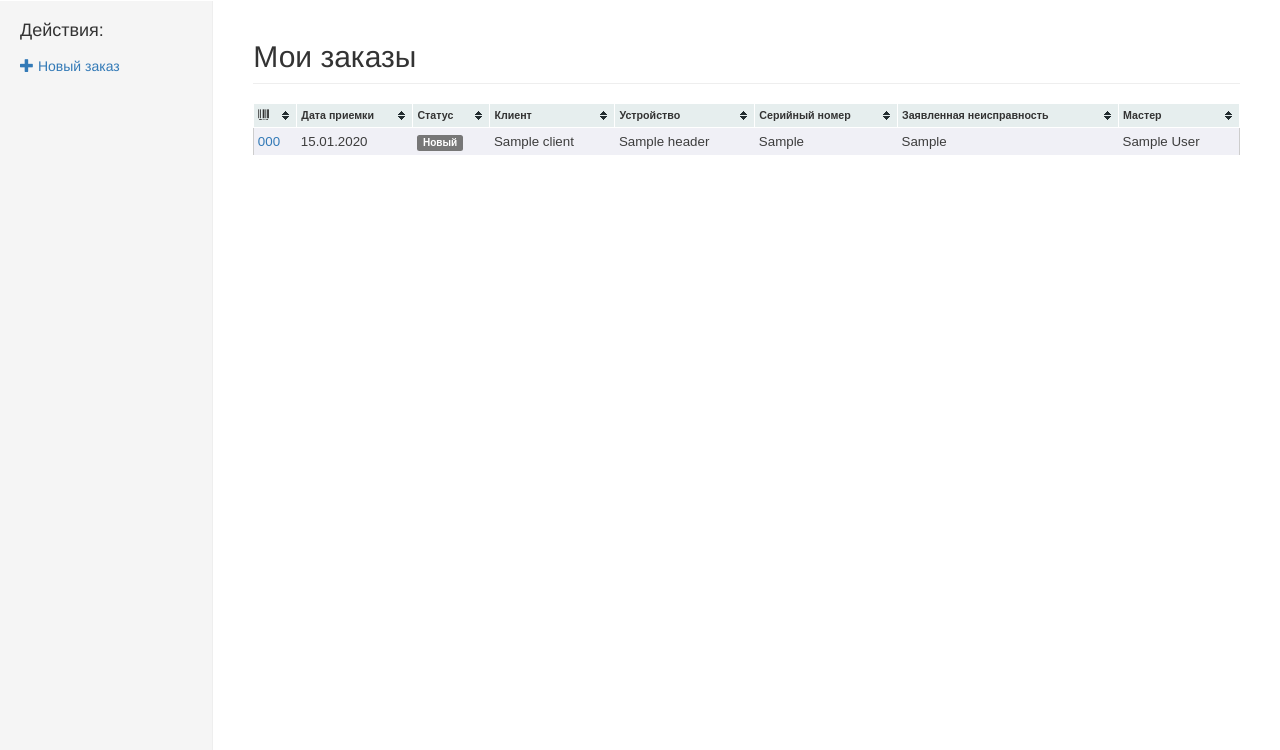
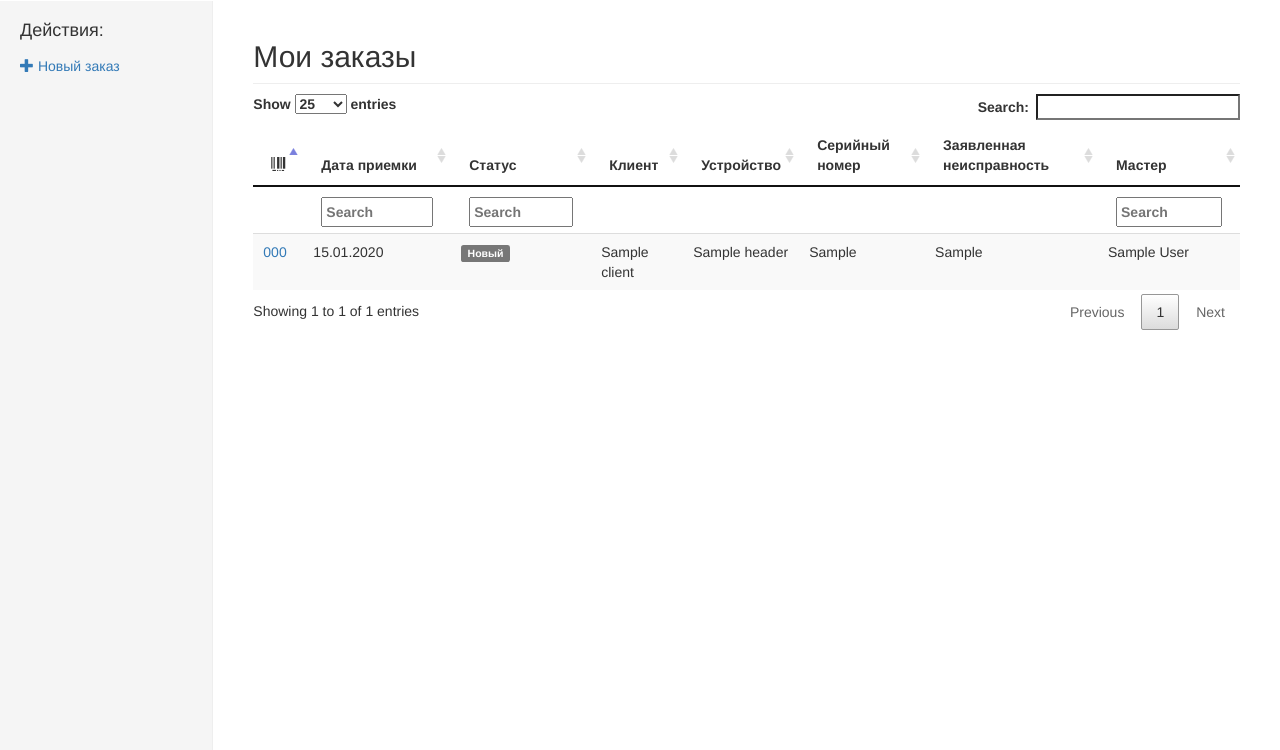
Before and after one commit to completesoft/serviceman, a Django app: a page that uses repair/templates/repair/my_order.html in a window 1280 px wide. Shown: the part 50-800 px from the top of the page. Run offline with Django 3.2, Linux system fonts and the light colour scheme; a user stored in the database is signed in; data comes from the database, SQL or seed files in the repository; tables that the repository leaves empty hold one stand-in row (values such as "Sample post"); parts of the project's set-up code (start-up, migrations or seed data) failed here and were passed over; some libraries are stand-ins or nearby versions.

Commit message:
2017120401
CHANGE: раздел Начисления - есть возможность добавить дату (по умолчанию
текущая). Раздел "Мои заказы" - новая фильтрация сортировка.

```diff
--- a/repair/forms.py
+++ b/repair/forms.py
@@ -101,7 +101,7 @@ class ClientEditForm(forms.ModelForm):
 class RewardForm(forms.ModelForm):
     class Meta:
         model = Reward
-        fields = ["serviceman", "amount"]
+        fields = ["serviceman", "amount", 'add_datetime']
 
     serviceman = MyModelChoiceField(queryset= User.objects.filter(groups__name="serviceman"), label="Мастер", required=True, widget=forms.Select(attrs={'class':'form-control'}))
     amount = forms.DecimalField(label="Сумма", max_digits=6, decimal_places=2, required=True)
--- a/repair/models.py
+++ b/repair/models.py
@@ -1,6 +1,6 @@
 from django.db import models
 from django.contrib.auth.models import User
-
+from datetime import datetime
 
 
 
@@ -154,7 +154,7 @@ class Images(models.Model):
 
 class Reward(models.Model):
 
-    add_datetime = models.DateTimeField("Дата записи", auto_now_add=True)
+    add_datetime = models.DateField("Дата записи", blank=True, default=datetime.now, null=False)
     serviceman = models.ForeignKey(User, verbose_name="Мастер", on_delete=models.PROTECT, null=False, blank=False)
     amount = models.DecimalField(verbose_name="Сумма", max_digits=6, decimal_places=2, default=0, null=False, blank=False)
 
--- a/repair/static/repair/js/tab_sort.js
+++ b/repair/static/repair/js/tab_sort.js
@@ -1,5 +1,25 @@
-$(document).ready(function()
-    {
-        $("#table").tablesorter({textExtraction: "complex", dateFormat:"dd.mm.yyyy", widgets:['zebra'], headers: {1:{sorter:'eudate'}}});
-    }
-);
+$(document).ready(function(){
+   var table = $('#table').DataTable({
+        "lengthMenu": [ [10, 25, 50, -1], [10, 25, 50, "ВСЕ"] ],
+        'pageLength': 25,
+        "columnDefs": [
+            {
+                'targets' : 1,
+                render: function ( data, type, row, meta ) {
+                    var dateSplit = data.split('.');
+                    return type === "sort" ? dateSplit[2] +'-'+ dateSplit[1] +'-'+ dateSplit[0] : data;
+                }
+            }
+        ]
+   });
+
+
+   table.columns().every( function () {
+        var that = this;
+        $( 'input', this.footer() ).on( 'keyup change', function () {
+            if ( that.search() !== this.value ) {
+                that.search( this.value ).draw();
+            }
+        });
+   });
+});
--- a/repair/templates/repair/ajax/ajax_add_reward_form.html
+++ b/repair/templates/repair/ajax/ajax_add_reward_form.html
@@ -1,5 +1,9 @@
 <form action="{% url 'repair:assessment' %}" method="POST" id="reward_form" autocomplete="off">
   {% csrf_token %}
+<div class="form-group">
+  <label for="{{ reward_form.add_datetime.id_for_label }}">Дата выплаты: {{ reward_form.add_datetime.errors }}</label>
+  {{ reward_form.add_datetime }}
+</div>
 <div class="form-group">
   <label for="{{ reward_form.serviceman.id_for_label }}">Мастер: {{ reward_form.serviceman.errors }}</label>
   {{ reward_form.serviceman }}
--- a/repair/templates/repair/ajax/ajax_add_reward_tr.html
+++ b/repair/templates/repair/ajax/ajax_add_reward_tr.html
@@ -1,6 +1,6 @@
 {% if reward %}
 <tr>
-  <td>{{ reward.add_datetime|date:"d.m.Y H:i" }}</td>
+  <td>{{ reward.add_datetime|date:"d.m.Y" }}</td>
   <td>{{ reward.serviceman.get_full_name }}</td>
   <td>{{ reward.amount }}</td>
   <td><button type="button" class="btn btn-danger btn-sm delete"  url="{% url 'repair:assessment' %}" id="reward{{ reward.id }}" value="{{ reward.id }}"><span class="glyphicon glyphicon-remove"></span> Удалить </button></td>
--- a/repair/templates/repair/assessment.html
+++ b/repair/templates/repair/assessment.html
@@ -110,6 +110,10 @@
             <form action="{% url 'repair:assessment' %}" method="POST" id="reward_form" autocomplete="off">
                 {% csrf_token %}
               <div class="form-group">
+                <label for="{{ reward_form.add_datetime.id_for_label }}">Дата выплаты: {{ reward_form.add_datetime.errors }}</label>
+                {{ reward_form.add_datetime }}
+              </div>
+              <div class="form-group">
                 <label for="{{ reward_form.serviceman.id_for_label }}">Мастер: {{ reward_form.serviceman.errors }}</label>
                 {{ reward_form.serviceman }}
               </div>
--- a/repair/templates/repair/my_order.html
+++ b/repair/templates/repair/my_order.html
@@ -41,7 +41,7 @@
 
 {% block table_main %}
   <div class="table-responsive">
-    <table class="table table-hover table-striped tablesorter" id="table">
+    <table class="table table-hover table-striped" id="table">
       <thead>
         <th><span class="glyphicon glyphicon-barcode"></span></th>
         <th>Дата приемки</th>
@@ -52,7 +52,18 @@
         <th class="hidden-xs">Заявленная неисправность</th>
         <th>Мастер</th>
       </thead>
+      <tfoot>
+        <th></th>
+        <th><input type="text" placeholder="Search"/></th>
+        <th><input type="text" placeholder="Search"/></th>
+        <th></th>
+        <th></th>
+        <th></th>
+        <th></th>
+        <th><input type="text" placeholder="Search"/></th>
+      </tfoot>
 
+      <tbody>
         {% for order in orders %}
         <tr>
           <td><a href="{% url 'repair:order_detail' order_id=order.id %}">{{ order.order_barcode }}</a></td>
@@ -70,6 +81,7 @@
         {% empty %}
         <tr>НЕТ ЗАКАЗОВ</tr>
         {% endfor %}
+      </tbody>
     </table>
   </div>
 {% endblock %}
@@ -102,6 +114,7 @@
 {% endblock %}
 --->
 {% block script_block %}
-  <script src="{% static 'repair/js/jquery.tablesorter.js' %}"></script>
-  <script src="{% static 'repair/js/tab_sort.js' %}"></script>
+  <link href="{% static 'repair/css/jquery.dataTables.min.css' %}" rel="stylesheet">
+  <script type="text/javascript" src="{% static 'repair/js/tab_sort.js' %}"></script>
+  <script type="text/javascript" src="{% static 'repair/js/jquery.dataTables.min.js' %}"></script>
 {% endblock %}
```
Also changed, not shown: repair/migrations/0019_auto_20171204_0849.py (added). Lines whose indentation alone changed are shown as unchanged.
